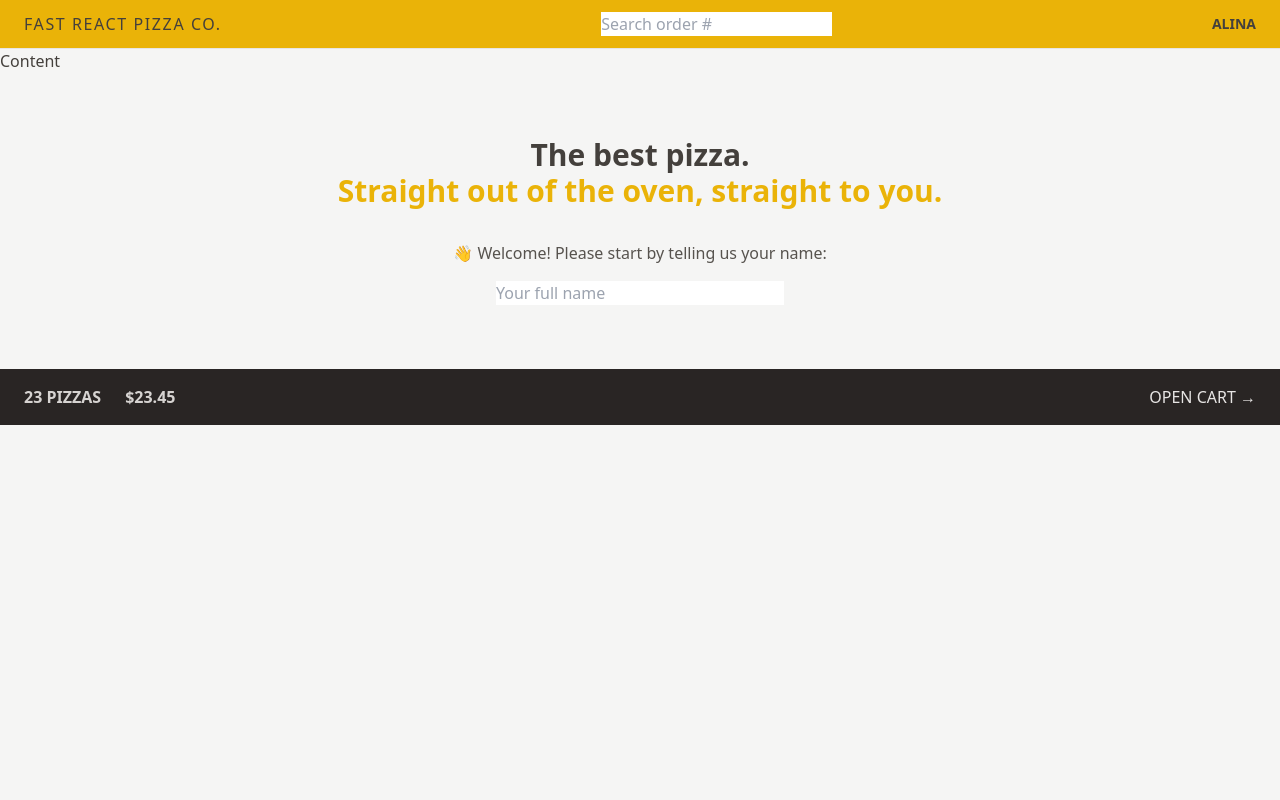
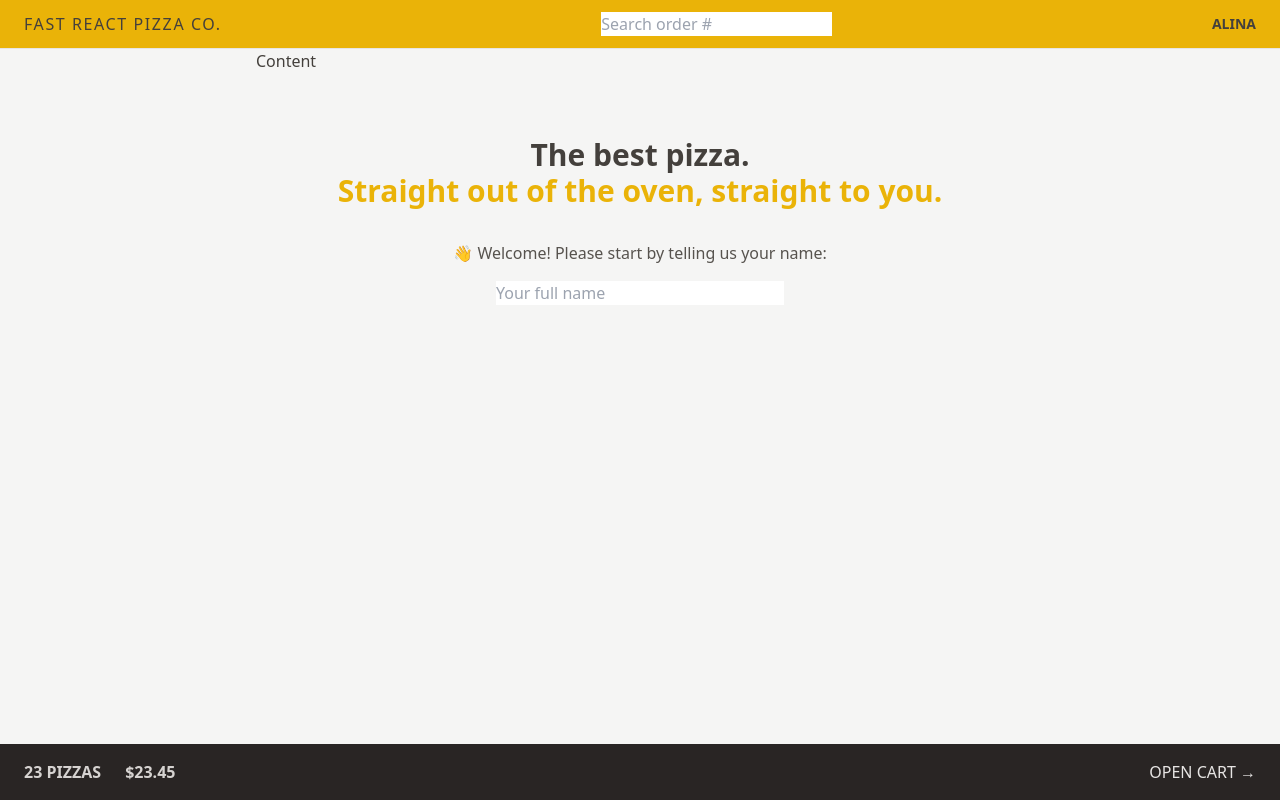
Before and after one commit to afrenchel/Fast-React-Pizza-2023, a React (Vite) app: page / in a window 1280 px wide. Built offline with nearby package versions, Linux system fonts and the light colour scheme.

Commit message:
styling-grid-tailwind

```diff
--- a/src/features/ui/AppLayout.jsx
+++ b/src/features/ui/AppLayout.jsx
@@ -8,14 +8,18 @@
   const isLoading = navigation.state === "loading";
   console.log(navigation);
   return (
-    <div className="layout">
+    <div className="grid h-screen grid-rows-[auto_1fr_auto]">
       {isLoading && <Loader />}
       <Header />
 
-      <main>
+      <div className="overflow-scroll">
+
+      <main className="overflow-scroll max-w-3xl mx-auto">
         <h1>Content</h1>
         <Outlet />
       </main>
+      </div>
+
 
       <CartOverview />
     </div>
```
